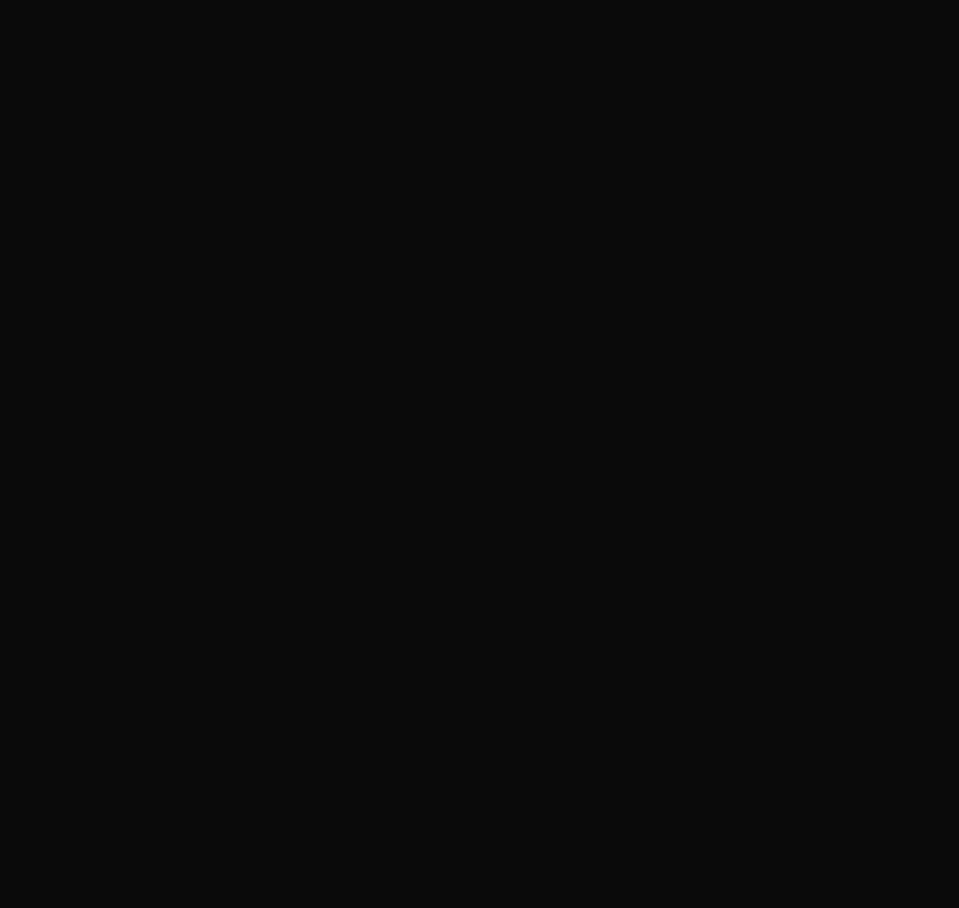
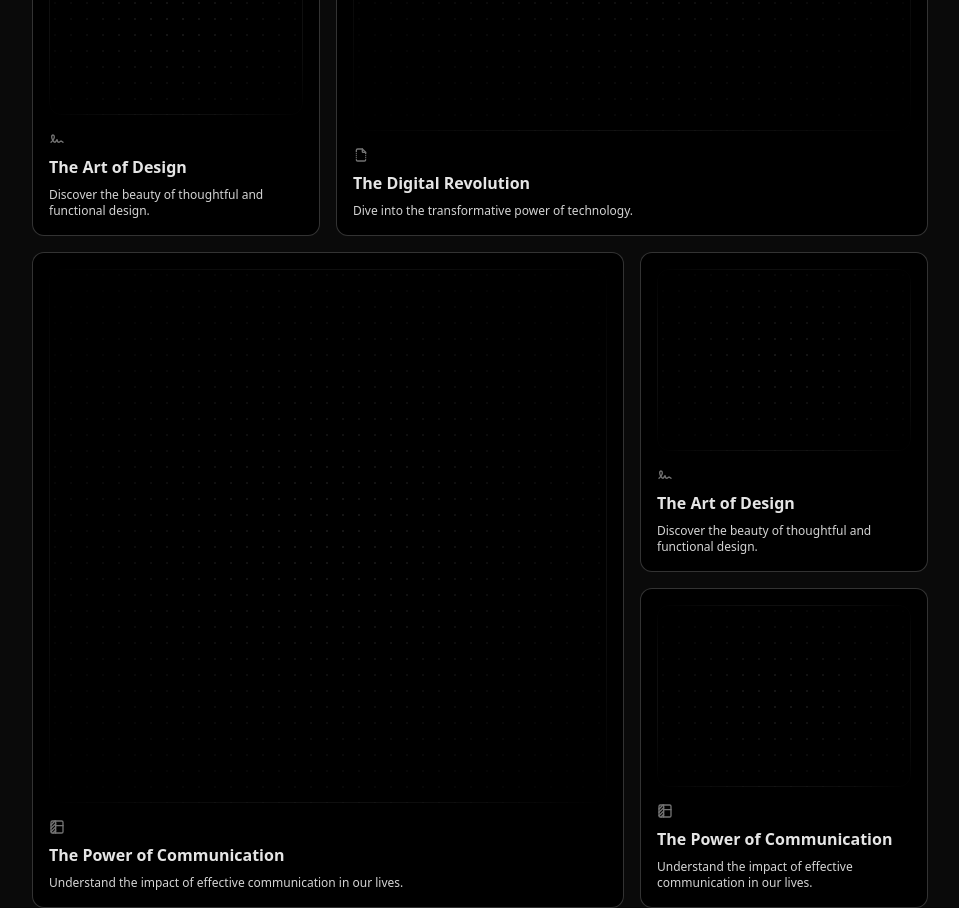
Before and after one commit to Mikke777/next.js-portfolio, a Next.js app: page / in a window 1280 px wide. Shown: the part 1060-1968 px from the top of the page, without its empty margins (160-1119 px from the left). Before the commit the page ends 800 px from the top, so only its background shows below. Built offline with nearby package versions, Linux system fonts and the light colour scheme.

Commit message:
layout of about

```diff
--- a/app/page.tsx
+++ b/app/page.tsx
@@ -1,7 +1,8 @@
+import About from "@/components/About";
 import Hero from "@/components/Hero";
 import { ModeToggle } from "@/components/ModeToggle";
 import { FloatingNav } from "@/components/ui/FloatingNav";
-import { FaHome } from "react-icons/fa";
+import { FaHome, FaBeer } from "react-icons/fa";
 
 export default function Home() {
   return (
@@ -11,10 +12,13 @@
       <div className="max-w-7xl w-full">
 
         <FloatingNav navItems={[
-          {name: "home", link: "/", icon: <FaHome />}
+          {name: "home", link: "/", icon: <FaHome />},
+          {name: "about", link: "#about", icon: <FaBeer />},
+
         ]} />
         <Hero />
         <ModeToggle />
+        <About />
       </div>
 
 
--- /dev/null
+++ b/components/About.tsx
@@ -0,0 +1,12 @@
+import React from 'react'
+import { BentoGridSecondDemo } from './BentoGridSecondDemo'
+
+const About = () => {
+  return (
+    <section id="about">
+      <BentoGridSecondDemo />
+    </section>
+  )
+}
+
+export default About
--- /dev/null
+++ b/components/BentoGridSecondDemo.tsx
@@ -0,0 +1,75 @@
+import { cn } from "@/lib/utils";
+import React from "react";
+import { BentoGrid, BentoGridItem } from "./ui/bento-grid";
+import {
+  IconClipboardCopy,
+  IconFileBroken,
+  IconSignature,
+  IconTableColumn,
+} from "@tabler/icons-react";
+
+export function BentoGridSecondDemo() {
+  return (
+    <BentoGrid className="max-w-4xl grid-cols-1 mx-auto md:auto-rows-[20rem]">
+      {items.map((item, i) => (
+        <BentoGridItem
+          key={i}
+          title={item.title}
+          description={item.description}
+          header={item.header}
+          className={item.className}
+          icon={item.icon}
+        />
+      ))}
+    </BentoGrid>
+  );
+}
+const Skeleton = () => (
+  <div className="flex flex-1 w-full h-full min-h-[6rem] rounded-xl dark:bg-dot-white/[0.2] bg-dot-black/[0.2] [mask-image:radial-gradient(ellipse_at_center,white,transparent)]  border border-transparent dark:border-white/[0.2] bg-neutral-100 dark:bg-black"></div>
+);
+const items = [
+  {
+    title: "About me:",
+    description: "I want to be a full stack developer.",
+    header: <Skeleton />,
+    className: "md:col-span-1 md:row-span-1",
+    icon: <IconClipboardCopy className="h-4 w-4 text-neutral-500" />,
+  },
+  {
+    title: "The Digital Revolution",
+    description: "Dive into the transformative power of technology.",
+    header: <Skeleton />,
+    className: "md:col-span-2 md:row-span-2",
+    icon: <IconFileBroken className="h-4 w-4 text-neutral-500" />,
+  },
+  {
+    title: "The Art of Design",
+    description: "Discover the beauty of thoughtful and functional design.",
+    header: <Skeleton />,
+    className: "md:col-span-1 md:row-span-1",
+    icon: <IconSignature className="h-4 w-4 text-neutral-500" />,
+  },
+  {
+    title: "The Power of Communication",
+    description:
+      "Understand the impact of effective communication in our lives.",
+    header: <Skeleton />,
+    className: "md:col-span-2 md:row-span-2",
+    icon: <IconTableColumn className="h-4 w-4 text-neutral-500" />,
+  },
+  {
+    title: "The Art of Design",
+    description: "Discover the beauty of thoughtful and functional design.",
+    header: <Skeleton />,
+    className: "md:col-span-1",
+    icon: <IconSignature className="h-4 w-4 text-neutral-500" />,
+  },
+  {
+    title: "The Power of Communication",
+    description:
+      "Understand the impact of effective communication in our lives.",
+    header: <Skeleton />,
+    className: "md:col-span-1",
+    icon: <IconTableColumn className="h-4 w-4 text-neutral-500" />,
+  },
+];
--- /dev/null
+++ b/components/ui/bento-grid.tsx
@@ -0,0 +1,54 @@
+import { cn } from "@/lib/utils";
+
+export const BentoGrid = ({
+  className,
+  children,
+}: {
+  className?: string;
+  children?: React.ReactNode;
+}) => {
+  return (
+    <div
+      className={cn(
+        "grid md:auto-rows-[18rem] grid-cols-1 md:grid-cols-3 gap-4 max-w-7xl mx-auto ",
+        className
+      )}
+    >
+      {children}
+    </div>
+  );
+};
+
+export const BentoGridItem = ({
+  className,
+  title,
+  description,
+  header,
+  icon,
+}: {
+  className?: string;
+  title?: string | React.ReactNode;
+  description?: string | React.ReactNode;
+  header?: React.ReactNode;
+  icon?: React.ReactNode;
+}) => {
+  return (
+    <div
+      className={cn(
+        "row-span-1 rounded-xl group/bento hover:shadow-xl transition duration-200 shadow-input dark:shadow-none p-4 dark:bg-black dark:border-white/[0.2] bg-white border border-transparent justify-between flex flex-col space-y-4",
+        className
+      )}
+    >
+      {header}
+      <div className="group-hover/bento:translate-x-2 transition duration-200">
+        {icon}
+        <div className="font-sans font-bold text-neutral-600 dark:text-neutral-200 mb-2 mt-2">
+          {title}
+        </div>
+        <div className="font-sans font-normal text-neutral-600 text-xs dark:text-neutral-300">
+          {description}
+        </div>
+      </div>
+    </div>
+  );
+};
--- a/package.json
+++ b/package.json
@@ -11,9 +11,10 @@
   "dependencies": {
     "@radix-ui/react-dropdown-menu": "^2.1.2",
     "@radix-ui/react-slot": "^1.1.0",
+    "@tabler/icons-react": "^3.22.0",
     "class-variance-authority": "^0.7.0",
     "clsx": "^2.1.1",
-    "framer-motion": "^11.11.11",
+    "framer-motion": "^11.11.17",
     "lucide-react": "^0.456.0",
     "mini-svg-data-uri": "^1.4.4",
     "next": "15.0.3",
```
Also changed, not shown: 1 other file (tests, documents, lock files or other folders).
